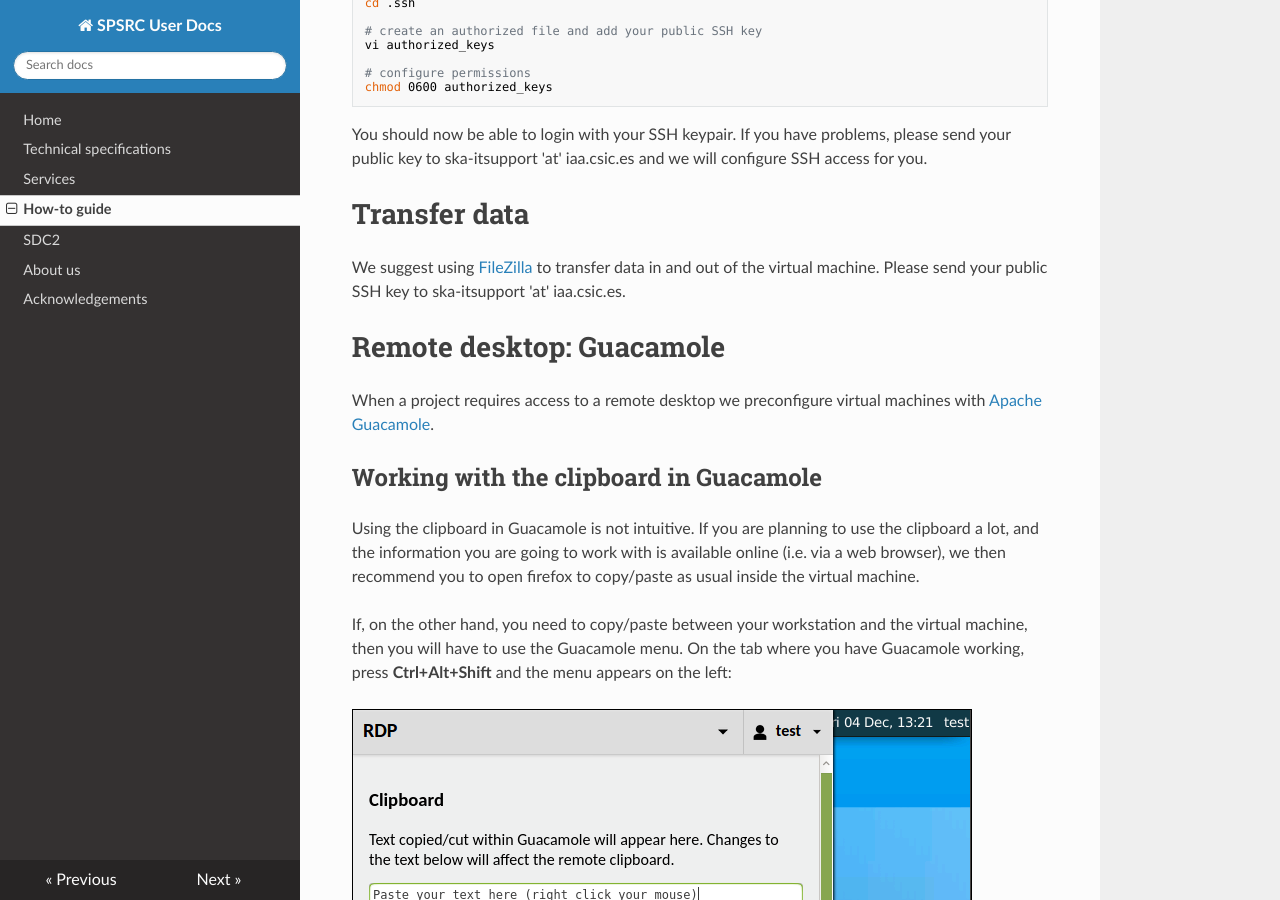
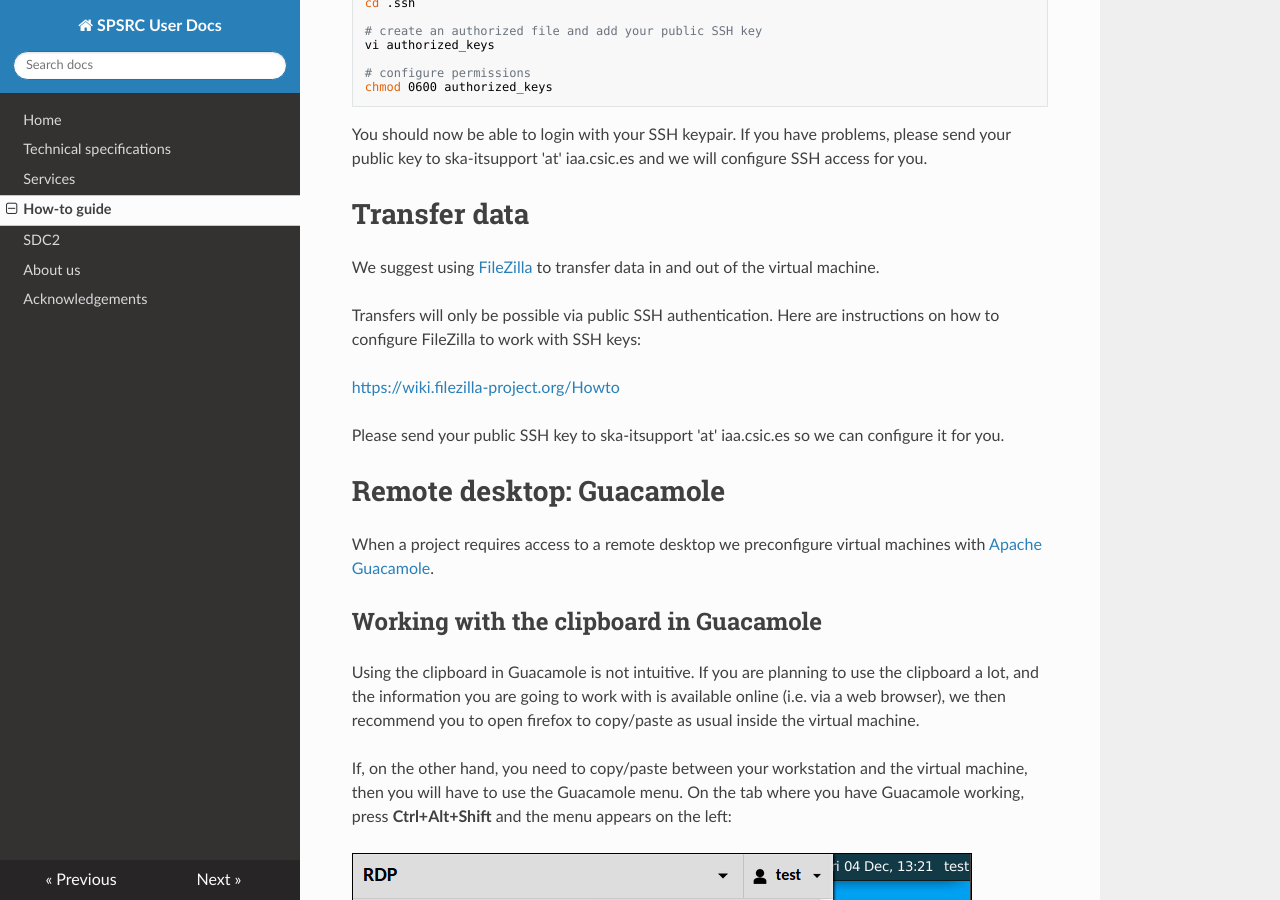
Before and after one commit to espsrc/spsrc_user_docs, an MkDocs documentation site: the page built from docs/howto.md, in a window 1280 px wide and 900 px high, scrolled down 2038 px. Built offline with MkDocs 1.6.1, drawn with Linux system fonts in a browser that asks for light colours; nearby versions of some CDN libraries.

Commit message:
Configure FileZilla with SSH keys

```diff
--- a/docs/howto.md
+++ b/docs/howto.md
@@ -83,7 +83,14 @@ public key to ska-itsupport 'at' iaa.csic.es and we will configure SSH access fo
 # Transfer data
 
 We suggest using [FileZilla](https://filezilla-project.org/download.php?type=client) to transfer data
-in and out of the virtual machine. Please send your public SSH key to ska-itsupport 'at' iaa.csic.es.
+in and out of the virtual machine.
+
+Transfers will only be possible via public SSH authentication. Here are instructions on how to
+configure FileZilla to work with SSH keys:
+
+[https://wiki.filezilla-project.org/Howto](https://wiki.filezilla-project.org/Howto)
+
+Please send your public SSH key to ska-itsupport 'at' iaa.csic.es so we can configure it for you.
 
 # Remote desktop: Guacamole
 
```
